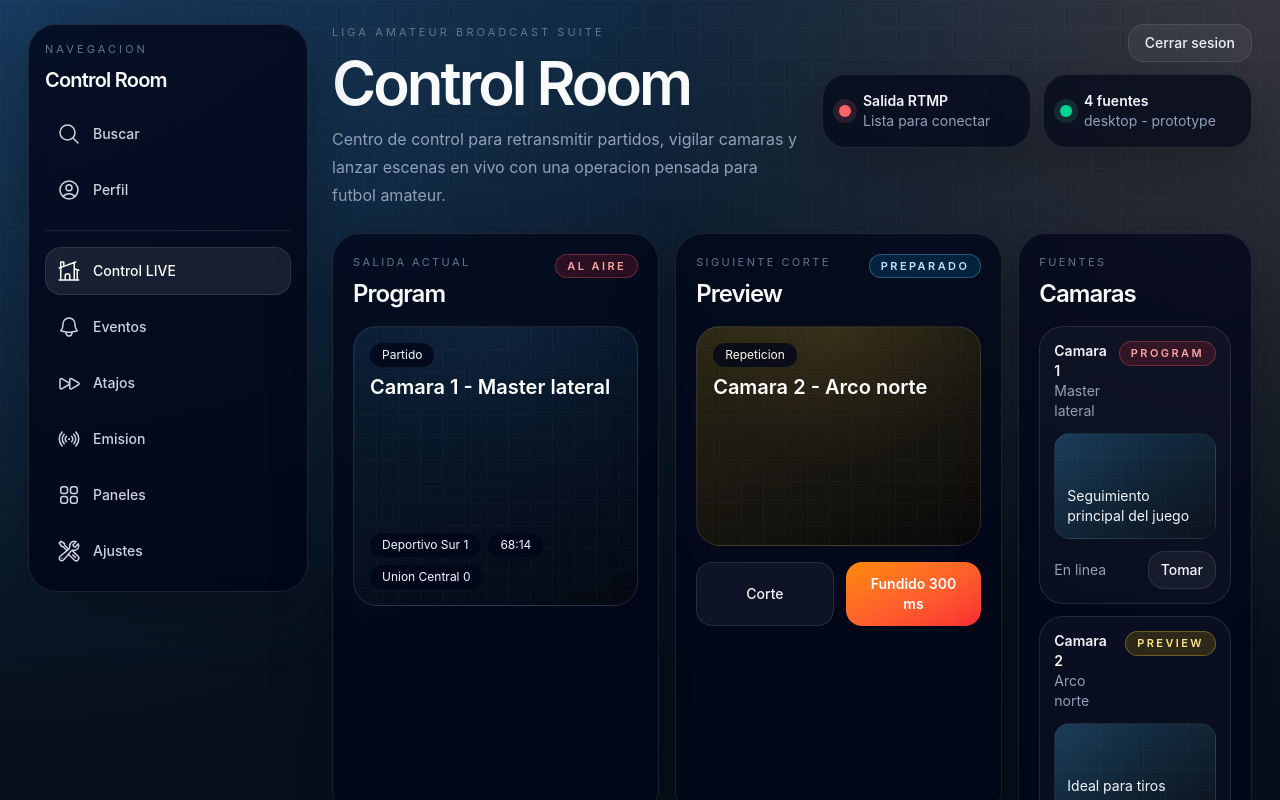
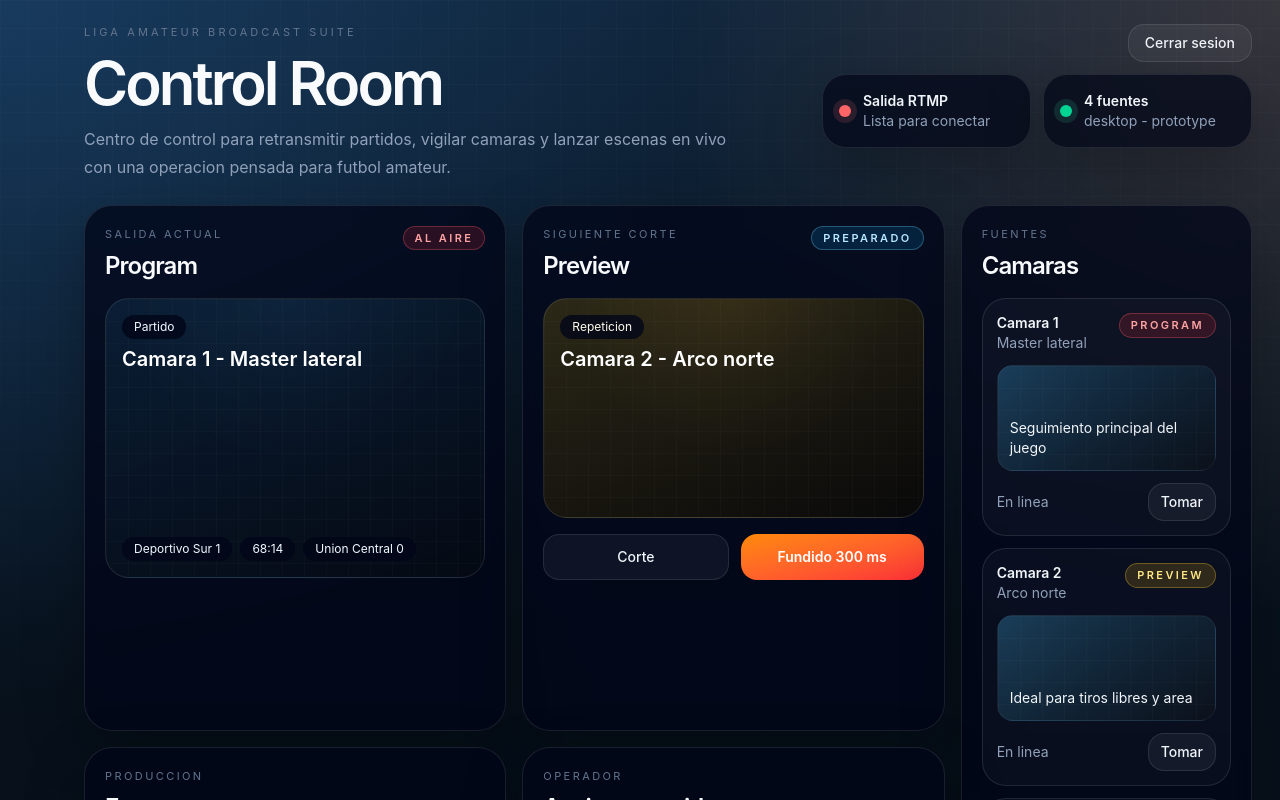
Before and after one commit to LeaGaj04/App-Streaming, a React (Vite) app in the folder app-streaming/: page / in a window 1280 px wide. Both pictures are taken after typing "Sample", "Sample123" into the empty fields and a click on the button "Entrar al panel de transmision". Shown: the top 800 px of the page. Built offline with nearby package versions, Linux system fonts and the light colour scheme.

Commit message:
sidebar toggle

```diff
--- a/app-streaming/src/App.jsx
+++ b/app-streaming/src/App.jsx
@@ -1,3 +1,4 @@
+import { useState } from 'react'
 import { Sidebar, SidebarBody, SidebarHeader, SidebarItem, SidebarLabel, SidebarSection } from '@/components/sidebar'
 import Heroicons from '@heroicons/react'
 
@@ -62,6 +63,9 @@ const tallyStyles = {
   preview: 'bg-amber-400/15 text-amber-200 ring-1 ring-inset ring-amber-300/30',
   idle: 'bg-sky-400/15 text-sky-200 ring-1 ring-inset ring-sky-300/30',
 }
+
+
+
 
 function IconFrame({ children }) {
   return (
@@ -168,12 +172,19 @@ function App({ onLogout }) {
       platform: 'desktop',
       mode: 'prototype',
     }
+  const [sidebarAbierta, setSidebarAbierta] = useState(false);
+
+  const toggleSidebar = () => {
+    setSidebarAbierta(prev => !prev);
+  };
 
   return (
     <div className="min-h-screen bg-[radial-gradient(circle_at_top_left,rgba(48,124,199,0.24),transparent_32%),radial-gradient(circle_at_top_right,rgba(255,137,61,0.16),transparent_28%),linear-gradient(180deg,#10263d,#07111c_35%,#050a12_100%)] text-slate-200">
       <div className="pointer-events-none fixed inset-0 bg-[linear-gradient(rgba(255,255,255,0.025)_1px,transparent_1px),linear-gradient(90deg,rgba(255,255,255,0.025)_1px,transparent_1px)] bg-[size:28px_28px] [mask-image:linear-gradient(180deg,rgba(0,0,0,0.85),transparent)]" />
 
       <div className="mx-auto flex min-h-screen w-full max-w-[1440px] flex-col gap-6 px-4 py-4 sm:px-6 sm:py-6 xl:flex-row xl:items-start xl:px-7">
+        <button onClick={toggleSidebar} className='px-4 py-4'>
+          <div className={`${sidebarAbierta ? "block" : "hidden"}`}>
             <Sidebar>
               <SidebarHeader>
                 <div className="mb-4">
@@ -226,7 +237,8 @@ function App({ onLogout }) {
                 </SidebarSection>
               </SidebarBody>
             </Sidebar>
-
+          </div>
+        </button>
         <div className="flex min-h-screen w-full flex-col gap-6">
         <header className="flex flex-col gap-6 xl:flex-row xl:items-start xl:justify-between">
           <div className="max-w-3xl">
```
Also changed, not shown: 1 other file (tests, documents, lock files or other folders). Lines whose indentation alone changed are shown as unchanged.
